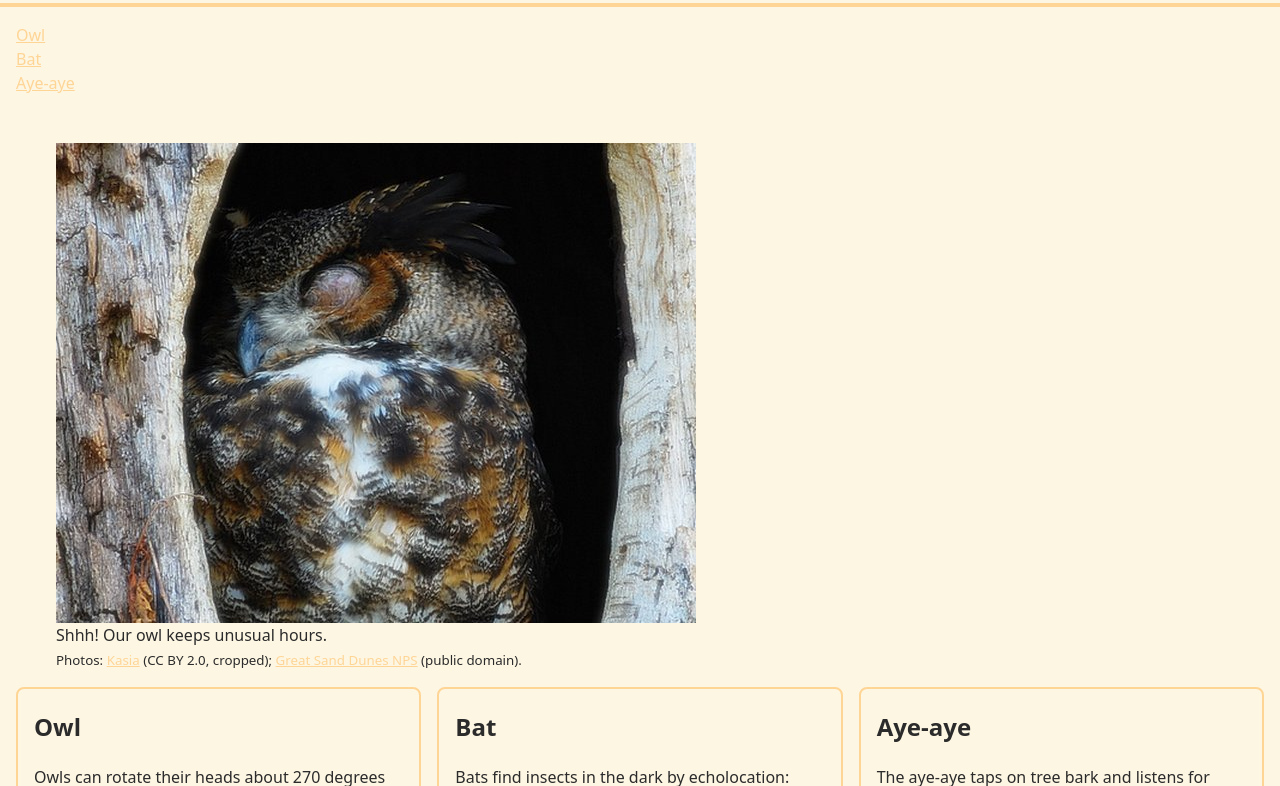
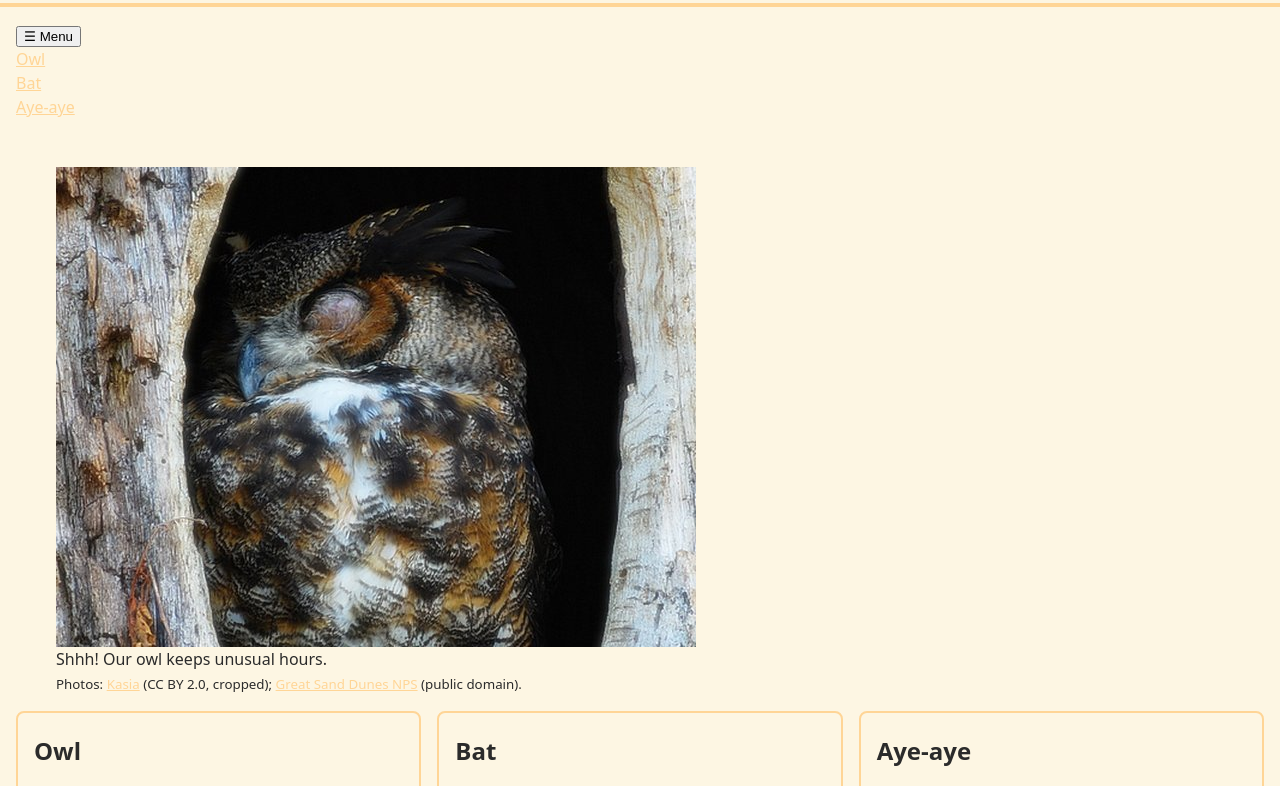
Before and after one commit to dvturson/nocturnal-zoo, a plain HTML site: page index.html in a window 1280 px wide. Shown: the part 77-863 px from the top of the page. Drawn offline with Linux system fonts and the light colour scheme.

Commit message:
update nav

```diff
--- a/index.html
+++ b/index.html
@@ -13,6 +13,7 @@
         </header>
 
         <nav class="site-nav">
+            <button class="nav-toggle">&#9776; Menu</button>
             <ul>
                 <li><a href="#owl">Owl</a></li>
                 <li><a href="#bat">Bat</a></li>
```
